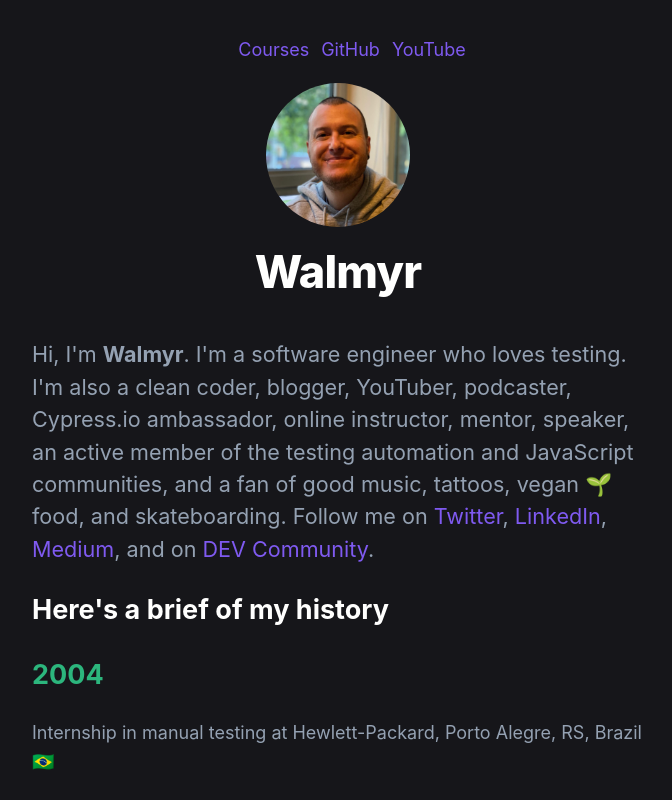
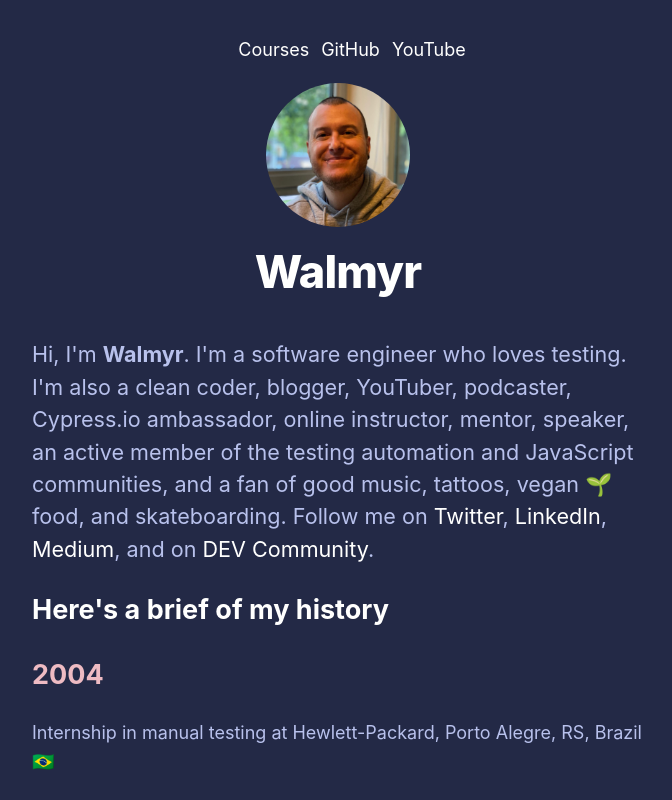
Before and after one commit to wlsf82/walmyr-nextjs, a Next.js app: page / in a window 1280 px wide. Shown: the top 800 px of the page, without its empty margins (302-974 px from the left). Built offline with nearby package versions, Linux system fonts and the light colour scheme.

Commit message:
Change website style

```diff
--- a/components/timeline.js
+++ b/components/timeline.js
@@ -117,11 +117,11 @@ const achievements = [
 export default function Timeline() {
   return (
     <>
-      <h2 className={utilStyles.darkGrayText}>Here's a brief of my history</h2>
+      <h2 className={utilStyles.heading2}>Here's a brief of my history</h2>
       <ul>
         {achievements.map(achievement => (
           <li className={ utilStyles.timelineItem }>
-            <h2 className={utilStyles.lightText}>{ achievement.year }</h2>
+            <h2 className={utilStyles.listItemHeading2}>{ achievement.year }</h2>
             {achievement.events.map(event => <p>{ event }</p>)}
           </li>
         ))}
--- a/styles/global.css
+++ b/styles/global.css
@@ -10,7 +10,7 @@ body {
 
 * {
   box-sizing: border-box;
-  background-color: #16161a;
+  background-color: #232946;
 }
 
 h1 {
@@ -18,7 +18,7 @@ h1 {
 }
 
 a {
-  color: #7f5af0;
+  color: #fffffe;
   text-decoration: none;
 }
 
@@ -32,5 +32,5 @@ img {
 }
 
 p {
-  color: #94a1b2;
+  color: #b8c1ec;
 }
--- a/styles/utils.module.css
+++ b/styles/utils.module.css
@@ -28,11 +28,11 @@
   margin-left: -40px;
 }
 
-.lightText {
-  color: #2cb67d;
+.listItemHeading2 {
+  color: #eebbc3;
 }
 
-.darkGrayText {
+.heading2 {
   color: #fffffe;
 }
 
```
